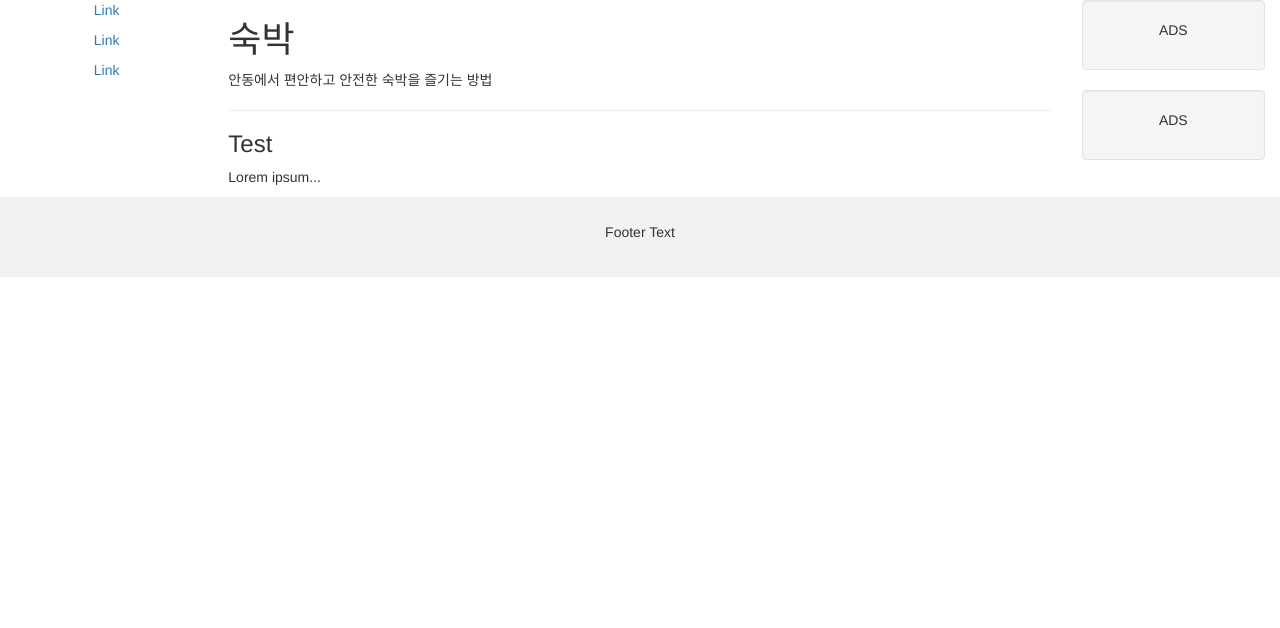
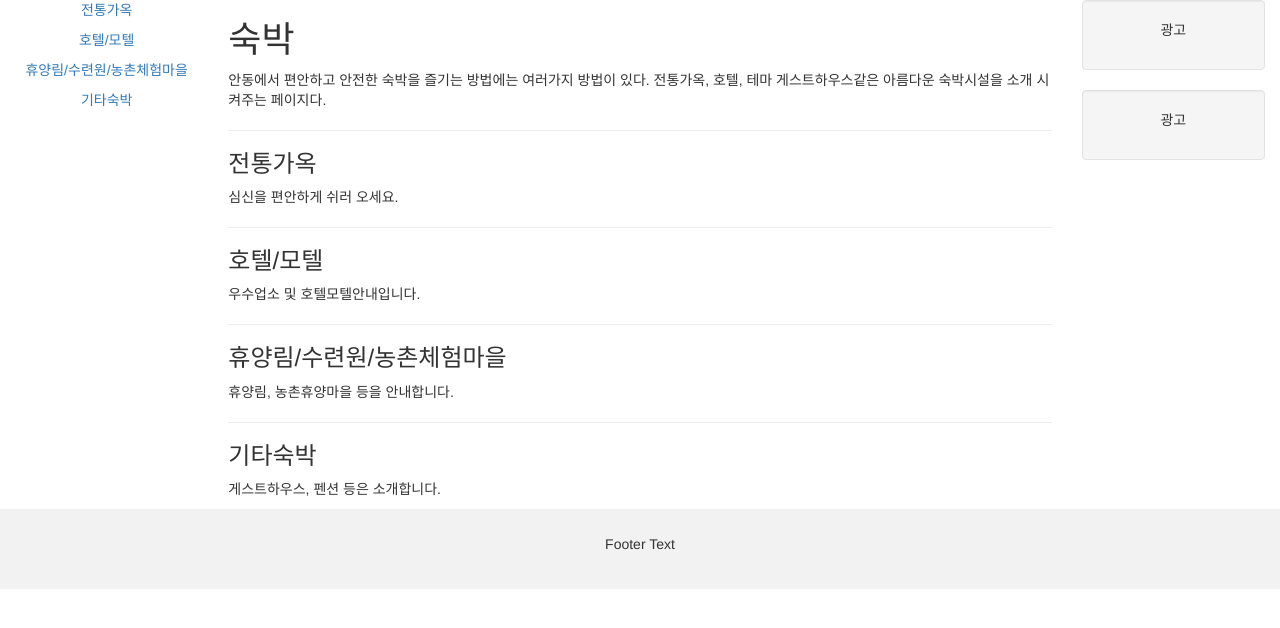
Before and after one commit to jiminoii/jongsul, a Django app: page /stay/ in a window 1280 px wide. Shown: the part 52-680 px from the top of the page. Run offline with Django 3.2, Linux system fonts and the light colour scheme; data that the repository does not hold is empty; some libraries are stand-ins or nearby versions.

Commit message:
crawling

```diff
--- a/mini_project/views.py
+++ b/mini_project/views.py
@@ -1,5 +1,6 @@
 from django.http import HttpResponse,HttpResponseRedirect, JsonResponse
 from django.shortcuts import render
+import requests
 
 def index(request):
     return render(request, 'index.html')
@@ -14,4 +15,20 @@ def festival(request):
     return render(request, 'festival.html')
 
 def stay(request):
-    return render(request, 'stay.html')
+    result = requests.get('https://www.tourandong.com/public/sub3/sub2.cshtml')
+    result.encoding = 'utf-8'
+    result = result.text
+    s_table = 0
+    e_table = 0
+    star = ""
+    while True:
+        s_table = result.find('<table',e_table)
+        s_table = result.find('>',s_table)
+        if s_table == -1:
+            break;
+        e_table = result.find('</table>',s_table)
+        star += '<table class="table table-hover"'+result[s_table:e_table+8]
+    r_ta = {
+        'contact' : star
+    }
+    return render(request, 'stay.html',r_ta)
--- a/templates/base.html
+++ b/templates/base.html
@@ -1,7 +1,7 @@
 <!DOCTYPE html>
-<html lang="en">
+<html lang="kr">
 <head>
-  <title>Bootstrap Example</title>
+  <title>Trabit</title>
   <meta charset="utf-8">
   <meta name="viewport" content="width=device-width, initial-scale=1">
   <link rel="stylesheet" href="https://maxcdn.bootstrapcdn.com/bootstrap/3.4.1/css/bootstrap.min.css">
--- a/templates/stay.html
+++ b/templates/stay.html
@@ -4,23 +4,34 @@
 <div class="container-fluid text-center">
     <div class="row content">
       <div class="col-sm-2 sidenav">
-        <p><a href="#">Link</a></p>
-        <p><a href="#">Link</a></p>
-        <p><a href="#">Link</a></p>
+        <p><a href="#stay1">전통가옥</a></p>
+        <p><a href="#stay2">호텔/모텔</a></p>
+        <p><a href="#stay3">휴양림/수련원/농촌체험마을</a></p>
+        <p><a href="#stay4">기타숙박</a></p>
       </div>
       <div class="col-sm-8 text-left">
         <h1>숙박</h1>
-        <p>안동에서 편안하고 안전한 숙박을 즐기는 방법</p>
+        <p>안동에서 편안하고 안전한 숙박을 즐기는 방법에는 여러가지 방법이 있다. 전통가옥, 호텔, 테마 게스트하우스같은 아름다운 숙박시설을 소개 시켜주는 페이지다.</p>
         <hr>
-        <h3>Test</h3>
-        <p>Lorem ipsum...</p>
+        <h3 id="stay1">전통가옥</h3>
+        <p>심신을 편안하게 쉬러 오세요.</p>
+        {{contact|safe}}
+        <hr>
+        <h3 id="stay2">호텔/모텔</h3>
+        <p>우수업소 및 호텔모텔안내입니다.</p>
+        <hr>
+        <h3 id="stay3">휴양림/수련원/농촌체험마을</h3>
+        <p>휴양림, 농촌휴양마을 등을 안내합니다.</p>
+        <hr>
+        <h3 id="stay4">기타숙박</h3>
+        <p>게스트하우스, 펜션 등은 소개합니다.</p>
       </div>
       <div class="col-sm-2 sidenav">
         <div class="well">
-          <p>ADS</p>
+          <p>광고</p>
         </div>
         <div class="well">
-          <p>ADS</p>
+          <p>광고</p>
         </div>
       </div>
     </div>
```
Also changed, not shown: templates/index.html (+19 -14 lines).
